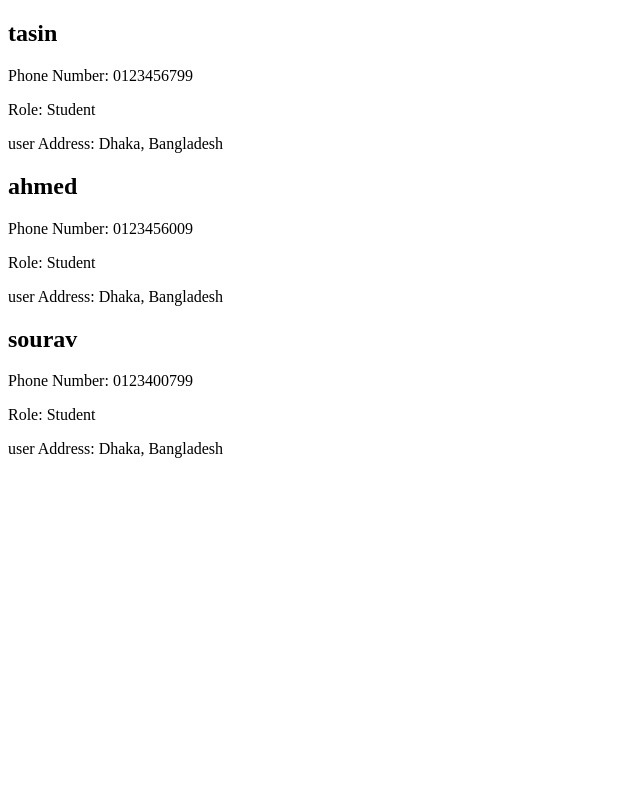
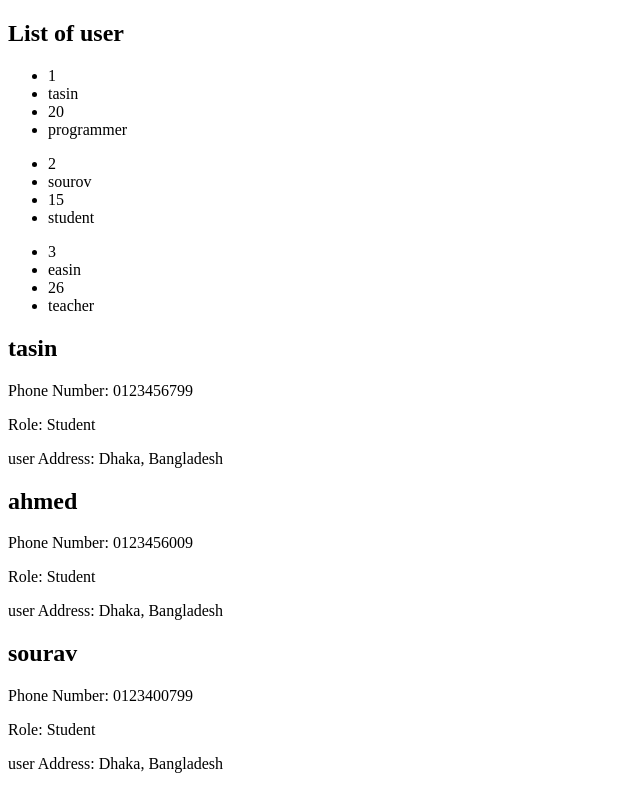
Before and after one commit to ahmed-tasin/react-practice, a React (Vite) app: page / in a window 1280 px wide. Shown: the whole page, without its empty margins (0-640 px from the left). Built offline with nearby package versions, Linux system fonts and the light colour scheme.

Commit message:
mapping with unique id

```diff
--- a/src/App.jsx
+++ b/src/App.jsx
@@ -1,11 +1,14 @@
 
 import StudentInfo  from "./components/StudentInfo"
 import StudentData from "./components/StudentData.json"
+import UniqueId from "./components/UniqueId"
 function App() {
 
   console.log(StudentData)
   return (
     <>
+
+    <UniqueId />
 
     {StudentData.map((data)=> (
       < StudentInfo username={data.username} number={data.number} Address={data.Address} Role={data.Role} />
--- /dev/null
+++ b/src/components/UniqueId.jsx
@@ -0,0 +1,40 @@
+
+function UniqueId(){
+    const userList = [
+        {
+            id:1,
+            name:"tasin",
+            prof:"programmer",
+            age:20
+        },
+        {   id:2,
+            name:"sourov",
+            prof:"student",
+            age:15
+        },
+        {   id:3,
+            name:"easin",
+            prof:"teacher",
+            age:26
+        }
+
+    ]
+    return(
+        <>
+        <h2>List of user</h2>
+        <div>
+            {userList.map((person)=>(
+                <ul key={person.id}>
+                    <li>{person.id}</li>
+                    <li>{person.name}</li>
+                    <li>{person.age}</li>
+                    <li>{person.prof}</li>
+                </ul>
+
+            ))}
+        </div>
+        </>
+    )
+}
+
+export default UniqueId
```
